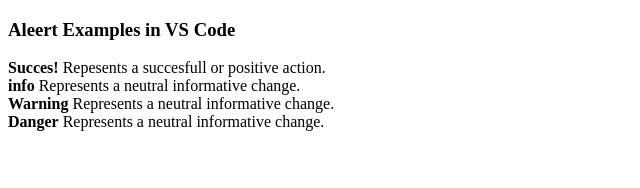
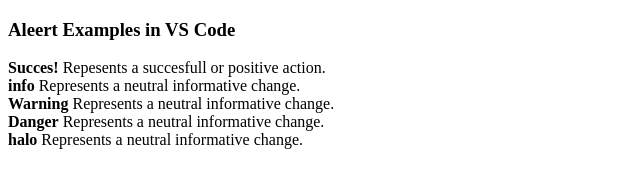
Before and after one commit to Razerix/Test-Codingan, a plain HTML site: page index.html in a window 1280 px wide. Shown: the whole page, without its empty margins (0-640 px from the left). Drawn offline with Linux system fonts and the light colour scheme.

Commit message:
Second Commit

```diff
--- a/index.html
+++ b/index.html
@@ -11,5 +11,6 @@
     <strong>info</strong> Represents a neutral informative change.</br>
     <strong>Warning</strong> Represents a neutral informative change.</br>
     <strong>Danger</strong> Represents a neutral informative change.</br>
+    <strong>halo</strong> Represents a neutral informative change.</br>
 </body>
 </html>
```
